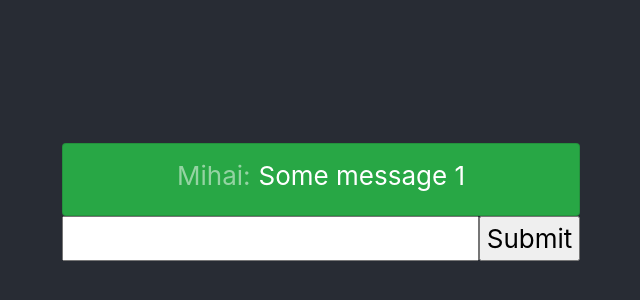
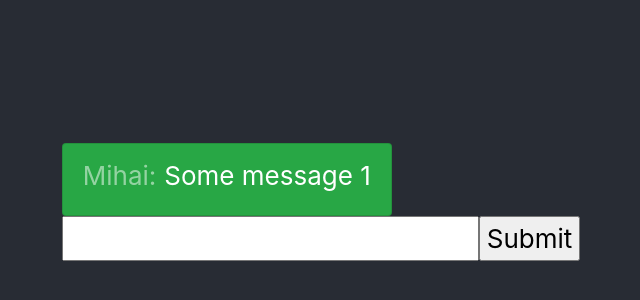
Before and after one commit to AndreiVaida/react-chat, a React (Create React App) app: page / in a window 1280 px wide. Shown: the part 194-494 px from the top of the page, without its empty margins (319-959 px from the left). Built offline with nearby package versions, Linux system fonts and the light colour scheme.

Commit message:
Added Style Classes and messages are now placed in left and right

```diff
--- a/src/App.js
+++ b/src/App.js
@@ -23,7 +23,7 @@ function App() {
   return (
     <div className="App">
       <header className="App-header">
-        {/*<Chat inputMessageLabel={"Mesaj:"} inputPlaceholder={"Scrie ceva..."} sendButtonText={"Trimite"} messagesSource={messagesSource} />*/}
+        {/*<Chat inputMessageLabel={"Mesaj:"} inputPlaceholder={"Scrie ceva..."} sendButtonText={"Trimite"} messagesSource={messagesSource} otherUserStyleClass={"bg-danger chatMessage-Left"} />*/}
         <Chat chatUser={chatUser} messagesSource={messagesSource} />
       </header>
     </div>
--- a/src/react-chat/Chat.js
+++ b/src/react-chat/Chat.js
@@ -4,12 +4,7 @@ import ChatUser from "./ChatUser";
 import "./ChatStyle.css"
 
 class Chat extends React.Component {
-  constructor(props,
-              chatUser = new ChatUser(0, "Me"),
-              messagesSource,
-              inputMessageLabel = "",
-              inputPlaceholder = "Write a message...",
-              sendButtonText = "Send") {
+  constructor(props) {
     super(props);
 
     this.state = {
@@ -50,21 +45,24 @@ class Chat extends React.Component {
 
   render() {
     return (
-      <div>
+      <div className={"chatContainer"}>
         {/* Message List */}
-        {MessageList(this.state.messages)}
+        {MessageList(this.state.messages, this.props.emptyListMessage, this.props.chatUserStyleClass, this.props.otherUserStyleClass)}
 
         {/* Input and Send a Message */}
-        <label>
+        <div className={"inputBarAndSendButtonContainer"}>
+          <label className={"inputBarContainer"}>
             {this.props.inputMessageLabel}
             <input type="text" name="name"
                    value={this.state.inputMessage}
                    placeholder={this.props.inputPlaceholder}
                    onChange={e => this.setState({inputMessage: e.target.value})}
                    onKeyDown={this.handleKeyDown}
+                   className={"inputBar"}
             />
           </label>
-        <input type="submit" value={this.props.sendButtonText} onClick={this.onSend}/>
+          <input type="submit" value={this.props.sendButtonText} onClick={this.onSend} className={"sendButton"}/>
+        </div>
       </div>
     );
   }
--- a/src/react-chat/ChatStyle.css
+++ b/src/react-chat/ChatStyle.css
@@ -1,3 +1,21 @@
 .userName {
     opacity: 50%;
 }
+
+.chatMessage-Left {
+    text-align: left;
+    margin-right: auto;
+}
+
+.chatMessage-Right {
+    text-align: right;
+    margin-left: auto;
+}
+
+.wideChat {
+    width: 1000px;
+}
+
+.fullWidth {
+    width: 100%;
+}
--- a/src/react-chat/MessageList.js
+++ b/src/react-chat/MessageList.js
@@ -16,8 +16,8 @@ import ListGroupItem from "react-bootstrap/ListGroupItem";
  */
 const MessageList = (messages,
                      emptyListMessage = "No messages",
-                     chatUserStyleClass = "bg-info",
-                     otherUserStyleClass = "bg-success") => {
+                     chatUserStyleClass = "bg-info chatMessage-Right",
+                     otherUserStyleClass = "bg-success chatMessage-Left") => {
   return (
     <ListGroup>
       {
```
Lines whose indentation alone changed are shown as unchanged.
